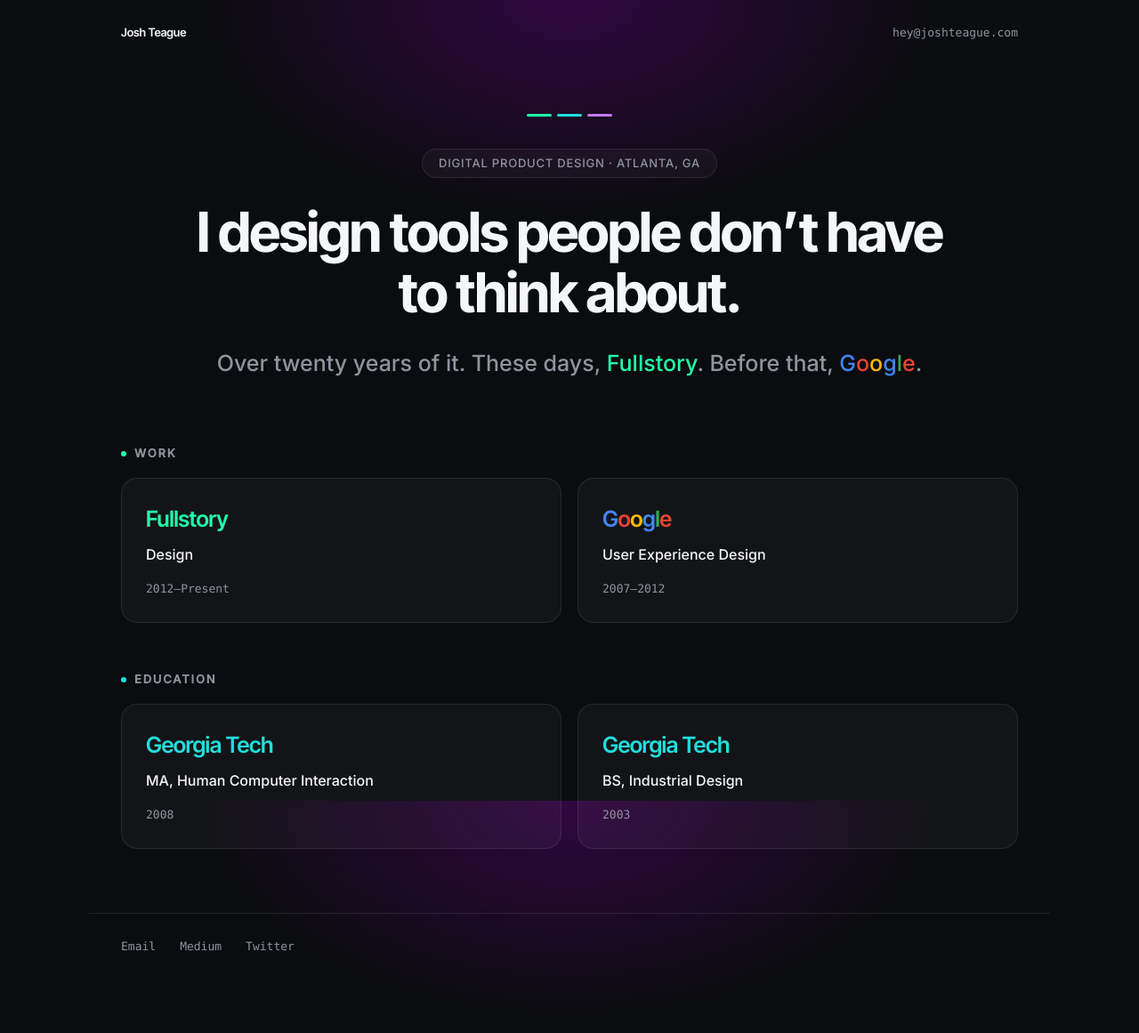
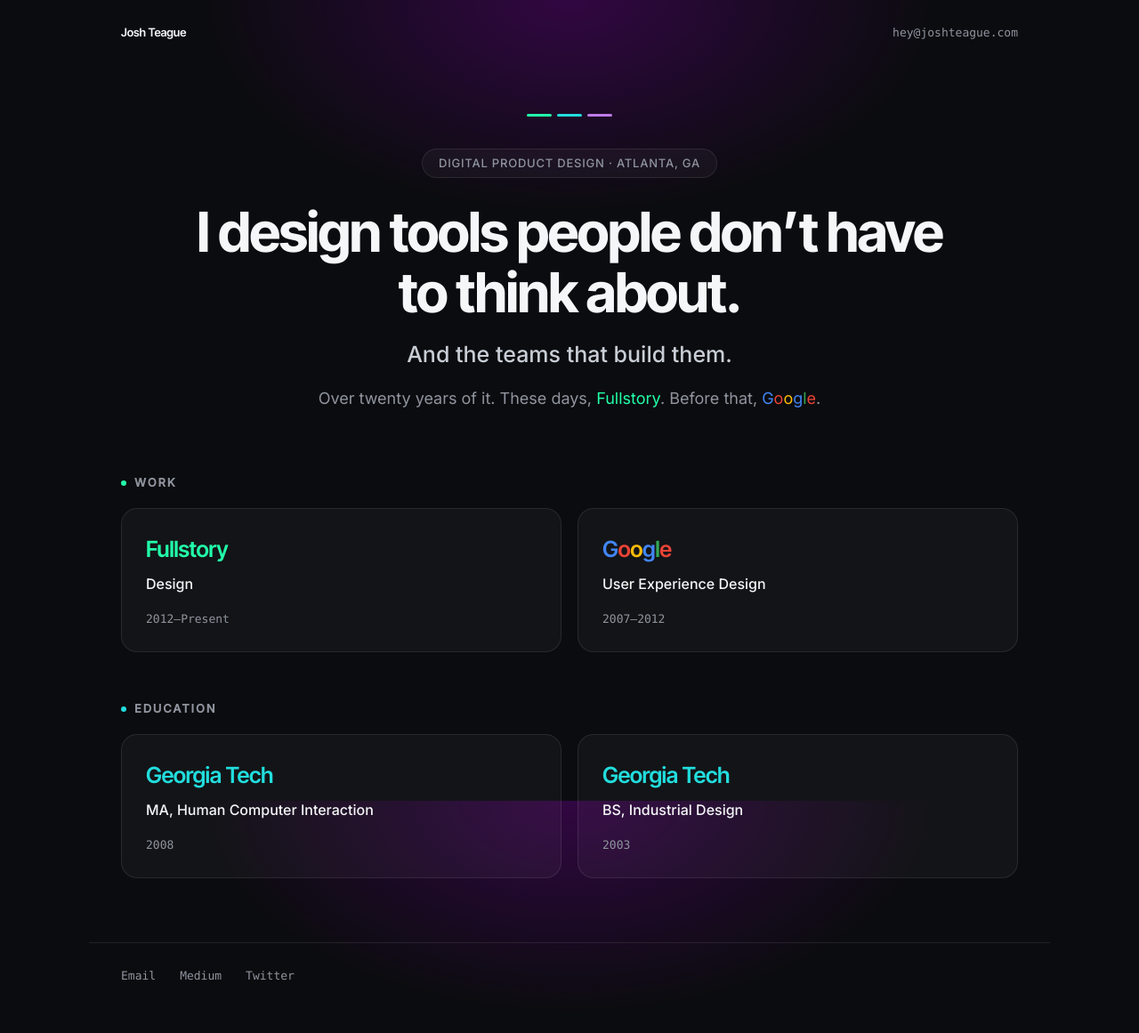
Before and after one commit to joshteague/joshteague.github.io, a Jekyll site: the page built from index.html, in a window 1280 px wide. Shown: the whole page at 89% size. Built offline with Jekyll 4.4.1, drawn with Linux system fonts in a browser that asks for light colours; some web fonts are replaced; before the commit the page ends 1127 px from its top, so only the background shows below that.

Commit message:
Give the teams their own beat in the hero
Team building is most of the job at this level, and the page said nothing
about it. Folding it into the headline runs that line from three rendered
lines to five on a phone, so it becomes a second beat instead: "And the
teams that build them."

One clause covers both halves of the problem -- it says the teams are
designed too, and in the same breath says they are the ones building, not
one person. The hero now steps claim, then teams, then placement, with size
and tone carrying the order: the teams line sits at a mid tone because it is
a claim in its own right, not metadata, while tenure and employers drop to
the dim one so the coloured organisation names stay the only bright thing
in that row.

Co-Authored-By: Claude Opus 5 <noreply@anthropic.com>

```diff
--- a/_sass/_home.scss
+++ b/_sass/_home.scss
@@ -16,6 +16,7 @@ $seed-violet: #660088;
 
 $home-bg:       #0b0c0f;
 $home-text:     #f5f6f8;
+$home-text-mid: #c9ced6;
 $home-text-dim: #8f949e;
 
 // Cards sit on tinted white rather than a lighter grey, so one background
@@ -145,16 +146,29 @@ $card-border-hover: rgba(255, 255, 255, 0.18);
 }
 
 
-// The second line sits dim so the orgs carry it: the two coloured names are
-// the only bright thing in it, which is the hierarchy the headline wants.
+// Second beat: a claim in its own right, not metadata, so it sits at a mid
+// tone rather than the dim one -- clearly under the headline, clearly above
+// the placement line below it.
 .statement-sub {
-    margin: 27px 0 0;
+    margin: 18px 0 0;
     font-size: 18px;
     font-weight: 500;
+    line-height: 1.4;
+    color: $home-text-mid;
+
+    @media (min-width: 860px) { font-size: 25px; }
+}
+
+// Placement: tenure and employers. Dim, so the coloured organisation names
+// are the only bright thing in the line.
+.statement-meta {
+    margin: 18px 0 0;
+    font-size: 16px;
+    font-weight: 400;
     line-height: 1.5;
     color: $home-text-dim;
 
-    @media (min-width: 860px) { font-size: 25px; }
+    @media (min-width: 860px) { font-size: 18px; }
 
     a {
         text-decoration: none;
--- a/index.html
+++ b/index.html
@@ -16,7 +16,9 @@ layout: home
 
     <h1 class="statement">I design tools people don&rsquo;t have to think about.</h1>
 
-    <p class="statement-sub">
+    <p class="statement-sub">And the teams that build them.</p>
+
+    <p class="statement-meta">
       Over twenty years of it. These days,
       <a class="org org-fullstory" href="//fullstory.com">Fullstory</a>.
       Before that,
```
